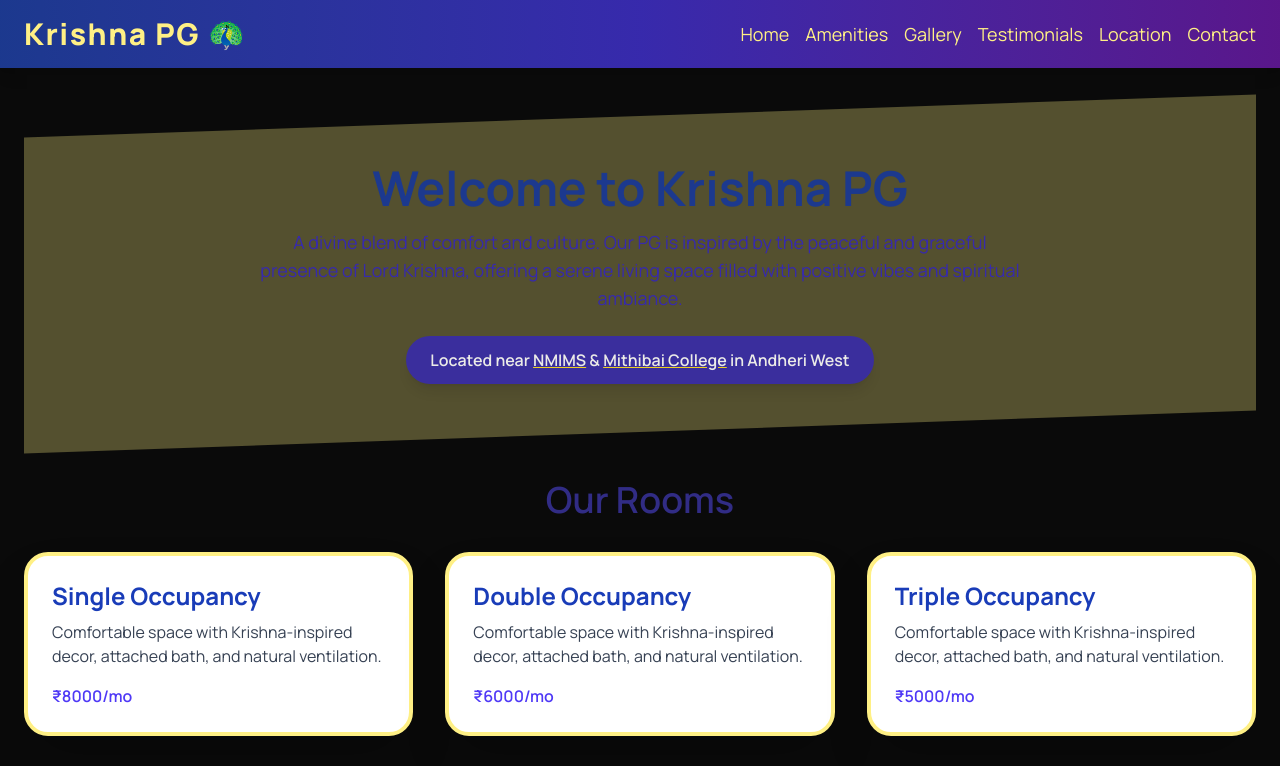
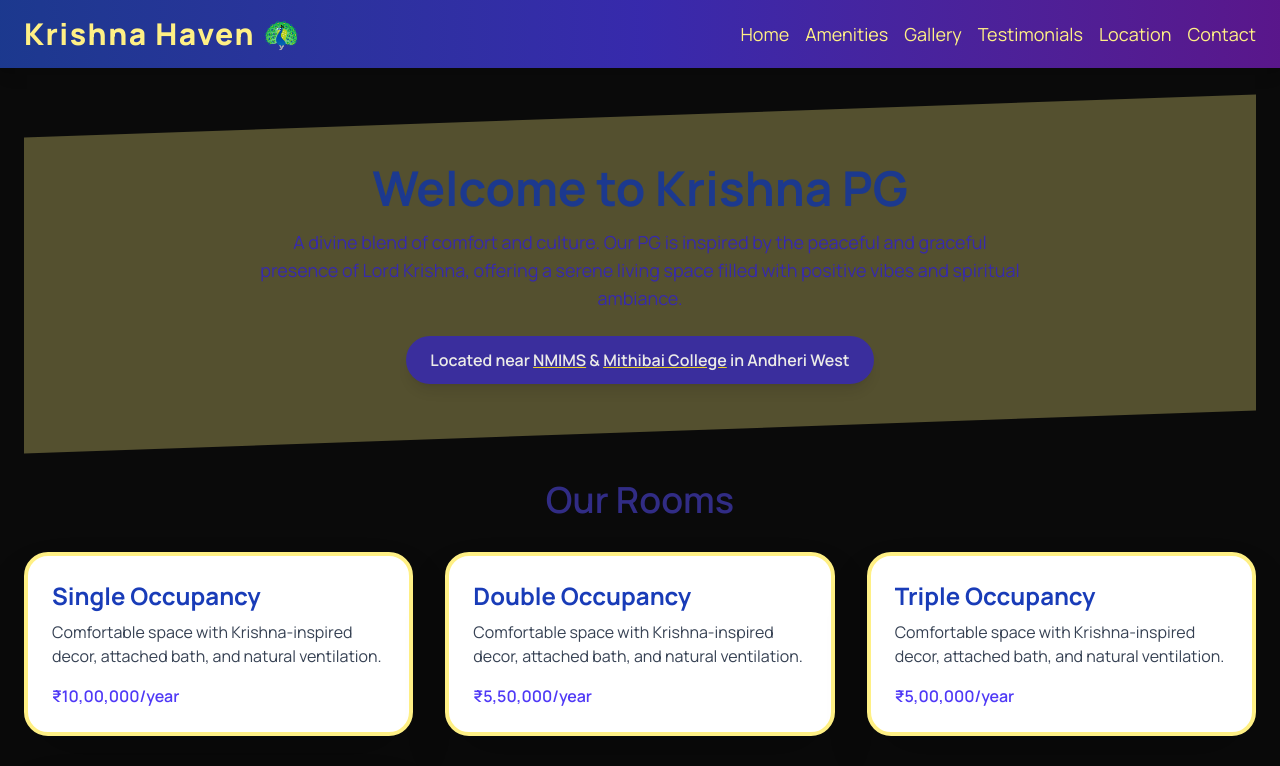
Before and after one commit to suraj2906/krishna-pg, a Next.js app: page / in a window 1280 px wide. Shown: the top 766 px of the page. Built offline with nearby package versions, Linux system fonts and the light colour scheme.

Commit message:
Changed to krishna haven, and added 4 occupancy

```diff
--- a/src/app/layout.tsx
+++ b/src/app/layout.tsx
@@ -6,8 +6,8 @@ import { Manrope } from 'next/font/google';
 const manrope = Manrope({ subsets: ['latin'] });
 
 export const metadata = {
-  title: 'Krishna PG Hostel',
-  description: 'Comfortable and spiritual PG accommodation at Krishna PG',
+  title: 'Krishna Haven',
+  description: 'Comfortable and spiritual PG accommodation at Krishna Haven PG Hostel',
 };
 
 export default function RootLayout({ children }: { children: ReactNode }) {
@@ -20,7 +20,7 @@ export default function RootLayout({ children }: { children: ReactNode }) {
         <header className="bg-gradient-to-r from-blue-900 via-indigo-800 to-purple-900 text-yellow-200 shadow-lg animate-fade-in py-4">
           <div className="max-w-7xl mx-auto px-4 sm:px-6 flex flex-col md:flex-row justify-between items-center space-y-4 md:space-y-0">
             <h1 className="text-2xl sm:text-3xl font-extrabold tracking-wider text-center md:text-left">
-              Krishna PG 🦚
+              Krishna Haven 🦚
             </h1>
             <nav>
               <ul className="flex flex-wrap justify-center md:justify-end gap-x-4 gap-y-2 text-base sm:text-lg text-center">
--- a/src/app/page.tsx
+++ b/src/app/page.tsx
@@ -37,11 +37,11 @@ export default function Home() {
       <section id="rooms" className="py-12">
         <h2 className="text-4xl font-semibold text-indigo-900 mb-8 text-center">Our Rooms</h2>
         <div className="grid grid-cols-1 md:grid-cols-3 gap-8">
-          {['Single', 'Double', 'Triple'].map((type) => (
+          {['Single', 'Double', 'Triple', 'Quadruple'].map((type) => (
             <div key={type} className="bg-white border-4 border-yellow-200 rounded-3xl shadow-2xl p-6 hover:scale-105 transition-transform duration-300">
               <h3 className="text-2xl font-bold text-blue-800">{type} Occupancy</h3>
               <p className="mt-2 text-gray-700">Comfortable space with Krishna-inspired decor, attached bath, and natural ventilation.</p>
-              <p className="mt-4 font-semibold text-indigo-600">₹{type === 'Single' ? '8000' : type === 'Double' ? '6000' : '5000'}/mo</p>
+              <p className="mt-4 font-semibold text-indigo-600">₹{type === 'Single' ? '10,00,000' : type === 'Double' ? '5,50,000' : type == 'Triple'? '5,00,000' : '4,75,000'}/year</p>
             </div>
           ))}
         </div>
```
